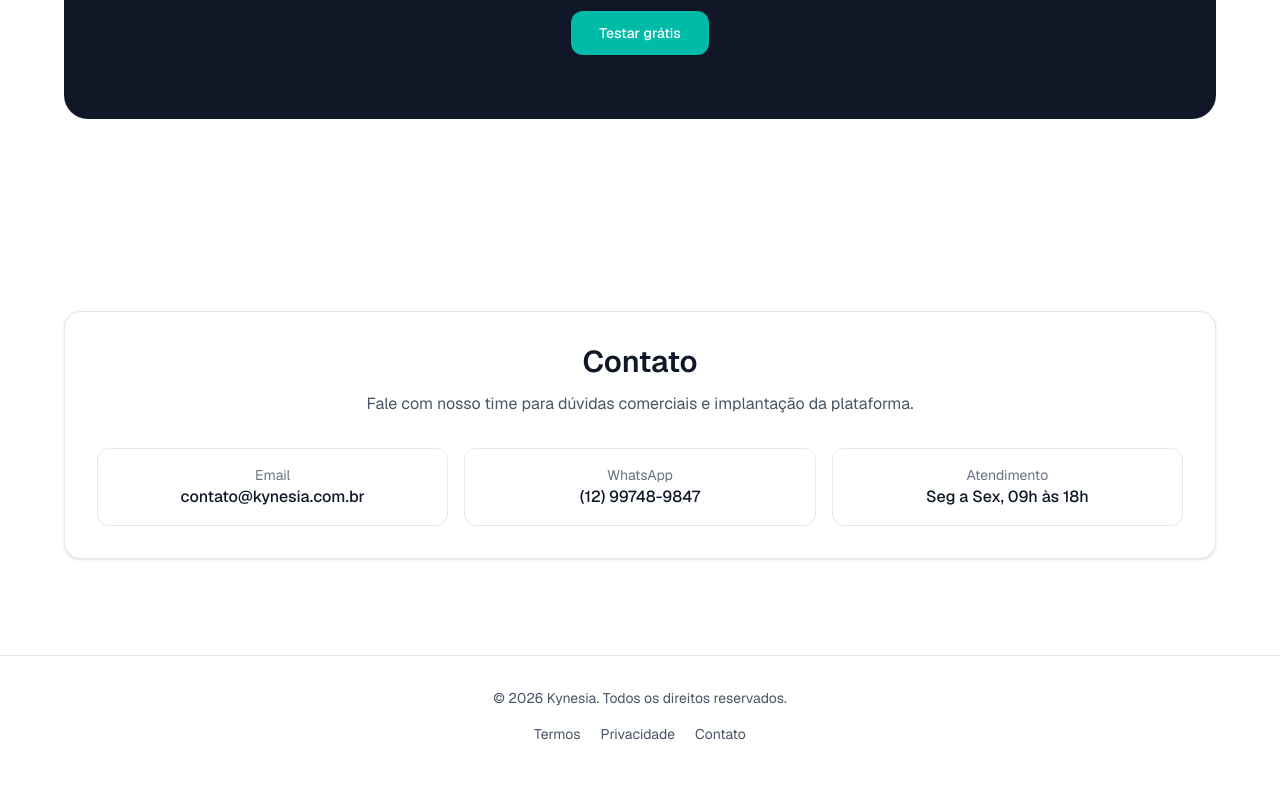
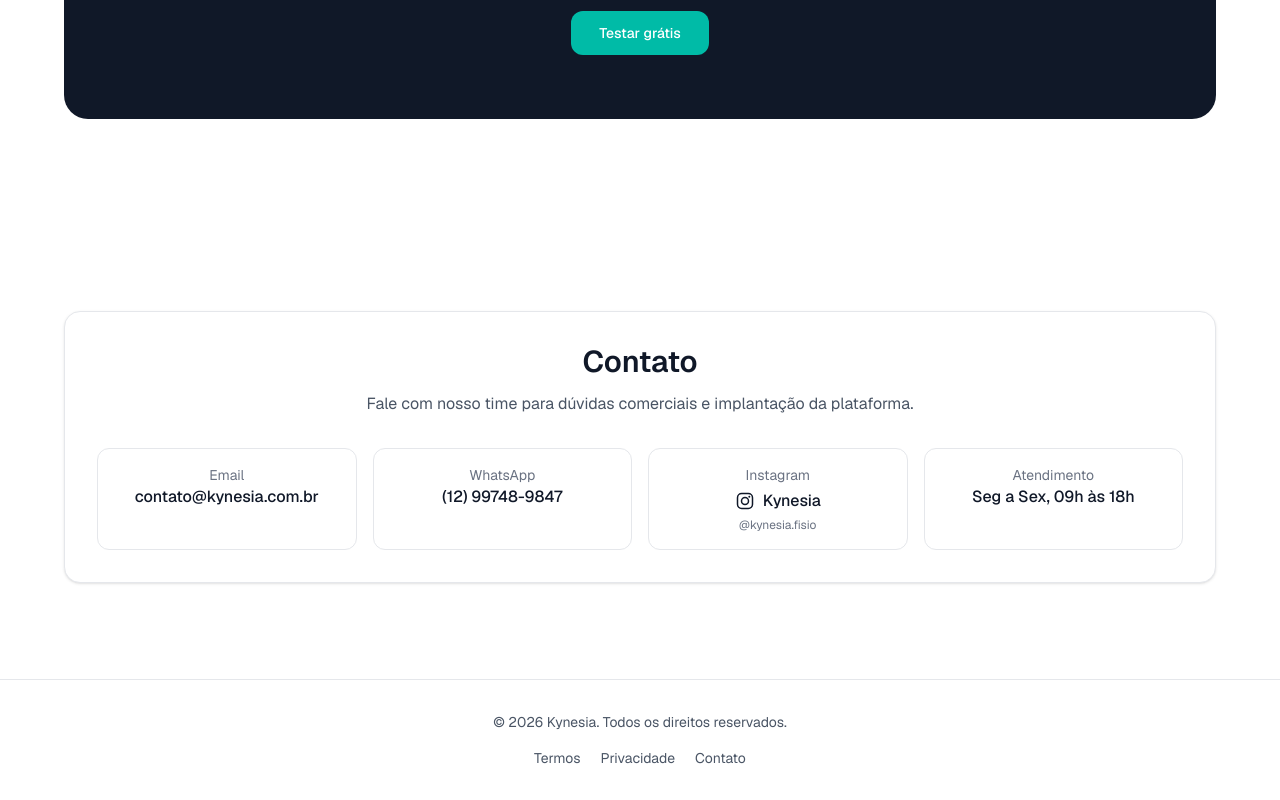
Before and after one commit to sendrette/kynesia-site, a Next.js app: page / in a window 1280 px wide. Shown: the part 6383-7183 px from the top of the page. Before the commit the page ends 7159 px from the top, so only its background shows below. Built offline with nearby package versions, Linux system fonts and the light colour scheme.

Commit message:
feat(page): add Instagram link to contact section for enhanced social media engagement

```diff
--- a/app/page.tsx
+++ b/app/page.tsx
@@ -568,7 +568,7 @@ export default function Home() {
           <p className="mx-auto mt-3 max-w-3xl text-sm text-gray-600 md:text-base">
             Fale com nosso time para dúvidas comerciais e implantação da plataforma.
           </p>
-          <div className="mt-8 grid gap-4 md:grid-cols-3">
+          <div className="mt-8 grid gap-4 md:grid-cols-2 lg:grid-cols-4">
             <a className="rounded-xl border border-gray-200 p-4 text-center transition hover:bg-gray-50" href="mailto:contato@kynesia.com.br">
               <p className="text-sm text-gray-500">Email</p>
               <p className="text-sm font-medium text-gray-900 md:text-base">contato@kynesia.com.br</p>
@@ -581,6 +581,29 @@ export default function Home() {
             >
               <p className="text-sm text-gray-500">WhatsApp</p>
               <p className="text-sm font-medium text-gray-900 md:text-base">(12) 99748-9847</p>
+            </a>
+            <a
+              className="rounded-xl border border-gray-200 p-4 text-center transition hover:bg-gray-50"
+              href="https://www.instagram.com/kynesia.fisio/"
+              target="_blank"
+              rel="noreferrer"
+              aria-label="Abrir perfil do Instagram da Kynesia"
+            >
+              <p className="text-sm text-gray-500">Instagram</p>
+              <div className="mt-1 flex items-center justify-center gap-2">
+                <svg
+                  aria-hidden="true"
+                  viewBox="0 0 24 24"
+                  className="h-5 w-5 shrink-0 text-gray-900"
+                  fill="none"
+                >
+                  <rect x="3" y="3" width="18" height="18" rx="5" stroke="currentColor" strokeWidth="1.8" />
+                  <circle cx="12" cy="12" r="4.2" stroke="currentColor" strokeWidth="1.8" />
+                  <circle cx="17.2" cy="6.8" r="1.2" fill="currentColor" />
+                </svg>
+                <p className="text-sm font-medium text-gray-900 md:text-base">Kynesia</p>
+              </div>
+              <p className="mt-1 text-xs text-gray-500">@kynesia.fisio</p>
             </a>
             <div className="rounded-xl border border-gray-200 p-4 text-center">
               <p className="text-sm text-gray-500">Atendimento</p>
```
